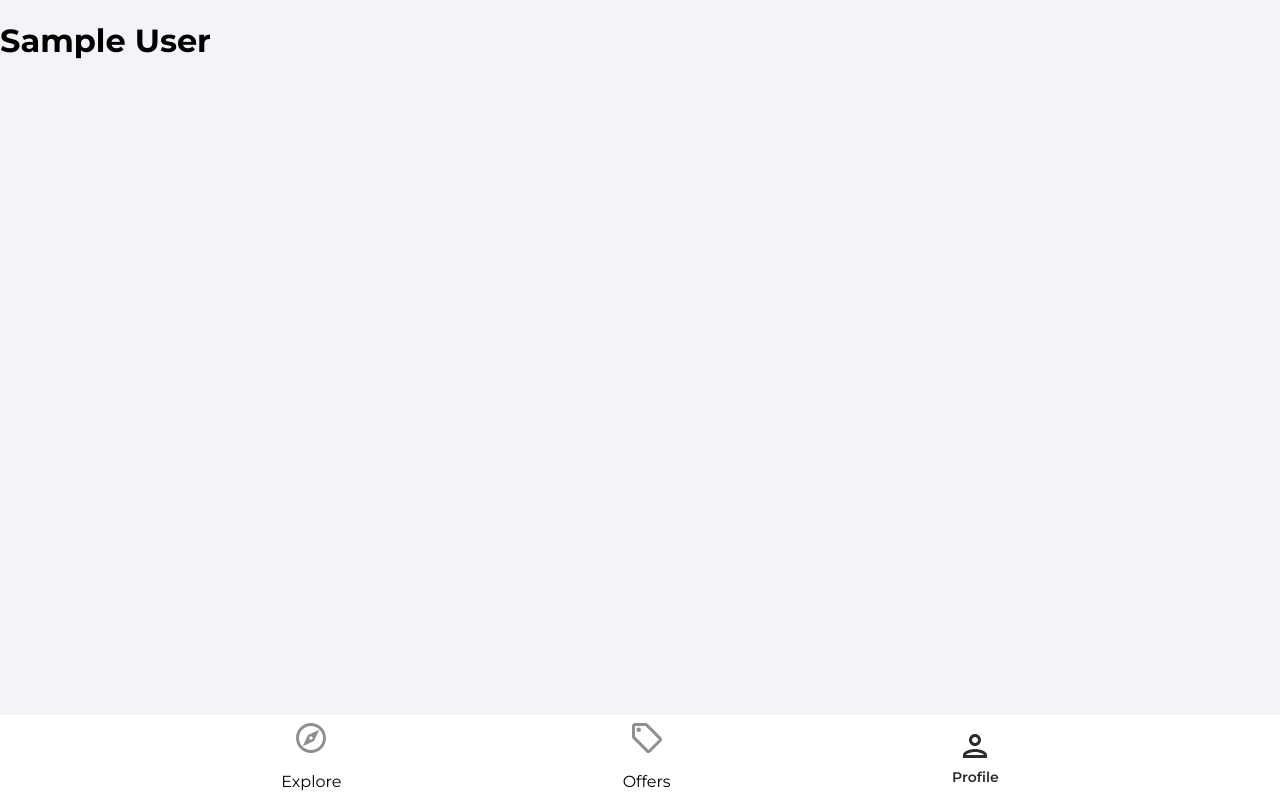
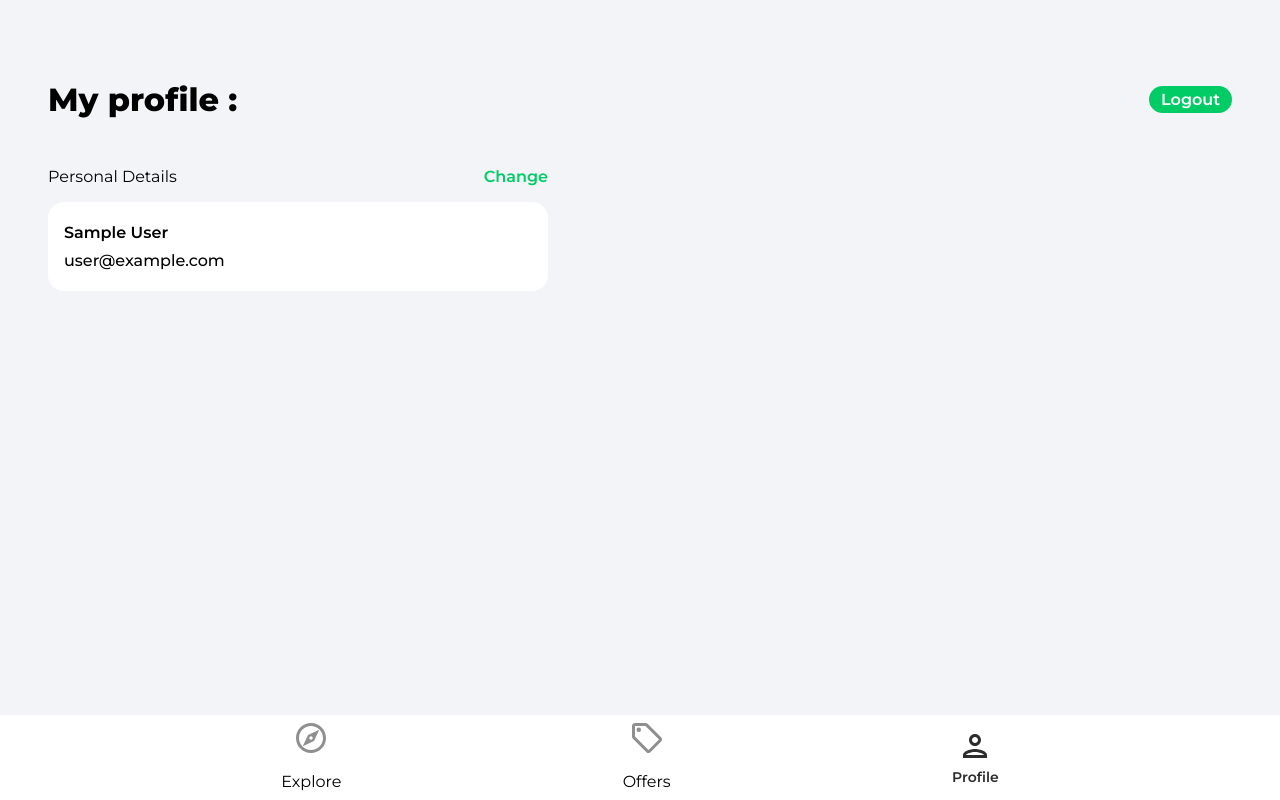
Before and after one commit to masudursourav/MBSTU-Mess-Finder, a React (Vite) app: page /profile in a window 1280 px wide. Built offline with nearby package versions, Linux system fonts and the light colour scheme; no server answers; sample sign-in values are in the browser's storage.

Commit message:
google auth added

```diff
--- a/src/App.jsx
+++ b/src/App.jsx
@@ -12,6 +12,7 @@
 import NavBar from "./components/NavBar"
 import { ToastContainer} from "react-toastify"
 import 'react-toastify/dist/ReactToastify.css';
+import PrivateRoute from "./components/PrivateRoute"
 
 
 function App() {
@@ -21,7 +22,9 @@
      <Router>
       <Routes>
         <Route path = '/' element = {<Explore />} />
-        <Route path = '/profile' element = {<Profile />} />
+        <Route path = '/profile' element = {<PrivateRoute />}>
+          <Route path='/profile' element = {<Profile />} />
+         </Route>
         <Route path = '/offers' element = {<Offers />} />
         <Route path = '/sign-in' element = {<SignIn />} />
         <Route path = '/sign-up' element = {<SignUp />} />
--- /dev/null
+++ b/src/components/OAuth.jsx
@@ -0,0 +1,44 @@
+import { useLocation, useNavigate } from 'react-router-dom';
+import googleIcon from '../assets/svg/googleIcon.svg'
+import { toast } from 'react-toastify';
+import { GoogleAuthProvider, getAuth, signInWithPopup} from 'firebase/auth';
+import { doc, getDoc, serverTimestamp, setDoc } from 'firebase/firestore';
+import { db } from '../../firebase.config';
+const OAuth = () => {
+    const navigate = useNavigate()
+    const location = useLocation()
+    const onGoogleClick = async()=>{
+        try {
+            const auth = getAuth()
+            const provider = new GoogleAuthProvider()
+            const result = await signInWithPopup(auth, provider)
+            const user = result.user
+
+            const docRef = doc(db,'users',user.uid)
+            const docSnap = await getDoc(docRef)
+
+            if(!docSnap.exists()){
+                await setDoc(doc(db,'users',user.uid),{
+                    name:user.displayName,
+                    email: user.email,
+                    timestamp:serverTimestamp()
+                })
+                navigate('/')
+            }
+
+        } catch (error) {
+            toast.error("Authentication Error")
+        }
+    }
+    return (
+        <>
+          <div className="socialLogin">
+            <p>Sign {location.pathname ==='/sign-up' ? 'Up':'In'} With</p>
+          <button className='socialIconDiv' onClick={onGoogleClick}>
+            <img className='socialIconImg' src={googleIcon}/></button>
+          </div>
+        </>
+    );
+};
+
+export default OAuth;
--- /dev/null
+++ b/src/components/PrivateRoute.jsx
@@ -0,0 +1,17 @@
+import { Navigate, Outlet } from "react-router-dom";
+import { useAuthStatus } from "./hooks/useAuthStatus";
+import Spinner from "./Spinner";
+
+const PrivateRoute = () => {
+    const {loggedIn, checkingStatus} = useAuthStatus()
+    if(checkingStatus){
+        return <Spinner />
+    }
+    return (
+        <>
+         {loggedIn ? <Outlet /> : <Navigate to ='/sign-in' />}
+        </>
+    );
+};
+
+export default PrivateRoute;
--- /dev/null
+++ b/src/components/Spinner.jsx
@@ -0,0 +1,12 @@
+const Spinner = () => {
+    return (
+        <>
+            <div className="loadingSpinnerContainer">
+                <div className="loadingSpinner">
+                </div>
+            </div>
+        </>
+    );
+};
+
+export default Spinner;
--- /dev/null
+++ b/src/components/hooks/useAuthStatus.js
@@ -0,0 +1,24 @@
+import { getAuth, onAuthStateChanged } from "firebase/auth"
+import { useEffect, useRef, useState } from "react"
+
+export const useAuthStatus = () => {
+    const [loggedIn,setLoggedIn] = useState(false)
+    const [checkingStatus,setCheckingStatus] = useState(true)
+    const isMounted = useRef(true)
+    useEffect(()=>{
+        if(isMounted){
+            const auth = getAuth()
+            onAuthStateChanged(auth,(user)=>{
+                if(user){
+                    setLoggedIn(true)
+                }
+                setCheckingStatus(false)
+            })
+        }
+        return () => {
+            isMounted.current = false
+        }
+
+    },[isMounted])
+    return {loggedIn, checkingStatus}
+}
--- a/src/pages/ForgotPassword.jsx
+++ b/src/pages/ForgotPassword.jsx
@@ -1,8 +1,44 @@
+import { useState } from 'react';
+import {ReactComponent as ArrowRightIcon} from '../assets/svg/keyboardArrowRightIcon.svg'
+import { Link } from 'react-router-dom';
+import { getAuth, sendPasswordResetEmail } from 'firebase/auth';
+import { toast } from 'react-toastify';
 const ForgotPassword = () => {
+    const [email, setEmail] = useState('')
+    const onChange = (e) =>{
+        setEmail(e.target.value)
+    }
+
+    const onSubmit = async(e) =>{
+        e.preventDefault()
+        try {
+            const auth = getAuth()
+            await sendPasswordResetEmail(auth,email)
+            toast.success('Check your Email for Password Reset')
+        } catch (error) {
+            toast.error('Could not send Rest Email')
+        }
+
+    }
     return (
         <>
-        <div>
-            <h1>Forgot Password</h1>
+        <div className='pageContainer'>
+            <header>
+                <p className="pageHeader">
+                    Forgot Password
+                </p>
+            </header>
+            <main>
+                <form onSubmit={onSubmit}>
+                    <input type="email" className="emailInput"  placeholder='Email' id='email' onChange={onChange}
+                    value={email}/>
+                    <Link className='forgotPasswordLink' to='/sign-in'>Sign In</Link>
+                </form>
+                <div className="signInBar">
+                    <div className="signInText">Send Reset Link</div>
+                    <button className='signInButton'> <ArrowRightIcon fill='#ffffff' width='34px' height='34px' /></button>
+                </div>
+            </main>
         </div>
         </>
     );
--- a/src/pages/Profile.jsx
+++ b/src/pages/Profile.jsx
@@ -1,16 +1,75 @@
-import { getAuth } from "firebase/auth";
-import { useEffect, useState } from "react";
+import { getAuth, updateProfile } from "firebase/auth";
+import { useState } from "react";
+import { useNavigate } from "react-router-dom";
+import { doc, updateDoc } from "firebase/firestore";
+import {db} from "../../firebase.config"
+import { toast } from "react-toastify";
 
 const Profile = () => {
-    const [user, setUser] = useState(null)
     const auth = getAuth();
-    useEffect(()=>{
-        setUser(auth.currentUser)
-    },[])
+    const [changeDetails, setChangeDetails] = useState(false)
+    const [formData, setFormData] = useState({
+        name: auth.currentUser.displayName,
+        email: auth.currentUser.email
+    })
+    const {name,email} = formData
+    const navigate = useNavigate()
+    const onLogout = () => {
+        auth.signOut();
+        navigate('/')
+    }
+    const onSubmit = async () =>{
+        try {
+            if(auth.currentUser.displayName !== name){
+                await updateProfile(auth.currentUser, {
+                    displayName : name
+                })
+
+                const userRef = doc(db, 'users', auth.currentUser.uid)
+                await updateDoc(userRef, {
+                    name
+                })
+            }
+        } catch (error) {
+            toast.error('Could not update changes')
+        }
+    }
+
+    const onChange = (e) => {
+        setFormData((prevState) =>({
+            ...prevState,
+            [e.target.id]: e.target.value
+        }))
+    }
     return (
         <>
-            <div>
-                {user ? <h1>{user.displayName}</h1> : <h1>Not logged in</h1>}
+            <div className="profile">
+                <header className="profileHeader">
+                    <p className="pageHeader">
+                        My profile :
+                    </p>
+                    <button className="logOut" onClick={onLogout}>
+                        Logout
+                    </button>
+                </header>
+                <main>
+                    <div className="profileDetailsHeader">
+                        <p className="profileDetailsText">Personal Details</p>
+                        <p className="changePersonalDetails" onClick={()=>{
+                            changeDetails && onSubmit()
+                            setChangeDetails((prevState) => !prevState )
+                        }}>{changeDetails? 'Done' : 'Change'}</p>
+                    </div>
+                    <div className="profileCard">
+                        <form>
+                            <input type="text" id='name'  className={!changeDetails ? 'profileName' : 'profileNameActive'}
+                            disabled = {!changeDetails} value={name} onChange={onChange} />
+                            <input type="text" id='email'  className={!changeDetails ? 'profileEmail' : 'profileEmailActive'}
+                            disabled = {!changeDetails} value={email} onChange={onChange} />
+
+                        </form>
+                    </div>
+                </main>
             </div>
         </>
     );
--- a/src/pages/SignIn.jsx
+++ b/src/pages/SignIn.jsx
@@ -4,6 +4,7 @@
 import { Link, useNavigate } from 'react-router-dom';
 import { getAuth, signInWithEmailAndPassword } from 'firebase/auth';
 import { toast } from 'react-toastify';
+import OAuth from '../components/OAuth';
 const SignIn = () => {
     const [showPassword,setShowPassword] = useState(false)
     const [formData,setFormData] = useState({
@@ -64,10 +65,9 @@
                         <p className="signInText">Sign In</p>
                         <button className='signInButton'> <ArrowRightIcon fill='#ffffff' width = '36px' height='36px' /> </button>
                     </div>
-
-
-                    <Link to='/sign-up' className='registerLink'>Sign Up Instead</Link>
                 </form>
+                <OAuth />
+                <Link to='/sign-up' className='registerLink'>Sign Up Instead</Link>
             </main>
 
         </div>
--- a/src/pages/SignUp.jsx
+++ b/src/pages/SignUp.jsx
@@ -6,6 +6,7 @@
 import {db} from '../../firebase.config'
 import { toast } from 'react-toastify';
 import {setDoc, doc, serverTimestamp} from 'firebase/firestore'
+import OAuth from '../components/OAuth';
 const SignUp = () => {
     const [showPassword,setShowPassword] = useState(false)
     const [formData,setFormData] = useState({
@@ -82,10 +83,10 @@
                         <p className="signUpText">Sign Up</p>
                         <button className='signUpButton'> <ArrowRightIcon fill='#ffffff' width = '36px' height='36px' /> </button>
                     </div>
+                </form>
+                <OAuth />
+                <Link to='/sign-in' className='registerLink'>Sign In Instead</Link>
 
-
-                    <Link to='/sign-in' className='registerLink'>Sign In Instead</Link>
-                </form>
             </main>
 
         </div>
```
